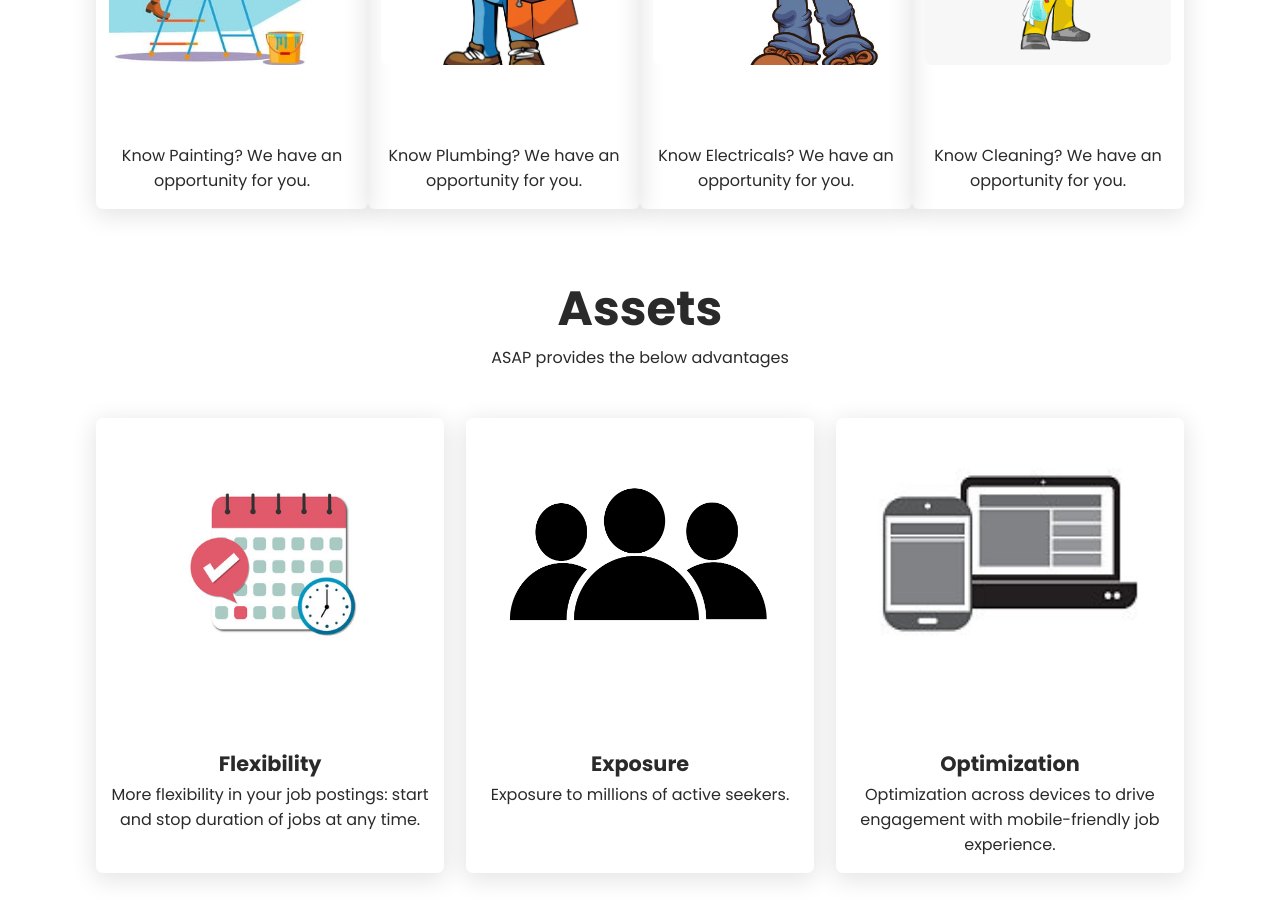
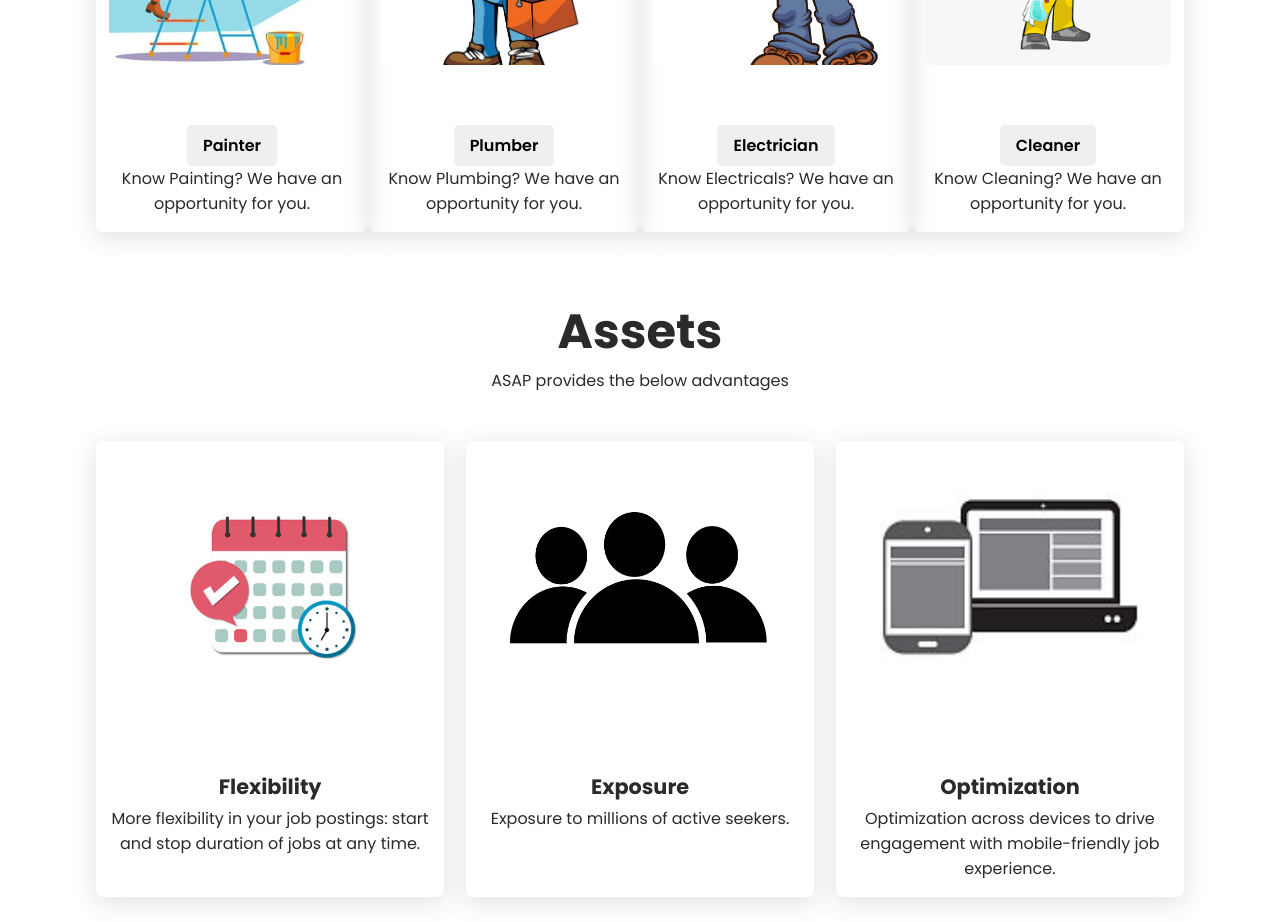
Before and after one commit to Anusha0521/ASAP-Partner, a React (Create React App) app: page /careers in a window 1280 px wide. Shown: the part 1440-2362 px from the top of the page. Built offline with nearby package versions, Linux system fonts and the light colour scheme.

Commit message:
Update RegisterCareerData.js

```diff
--- a/src/components/RegisterCareerData.js
+++ b/src/components/RegisterCareerData.js
@@ -6,7 +6,8 @@ function RegisterCareerData(props) {
       <div className="r-image">
         <img src={props.image} alt="images" />
       </div>
-      <h4>{props.heading}</h4>
+      {/* <h4>{props.heading}</h4> */}
+      <button>{props.button}</button>
       <p>{props.text}</p>
     </div>
   );
```
